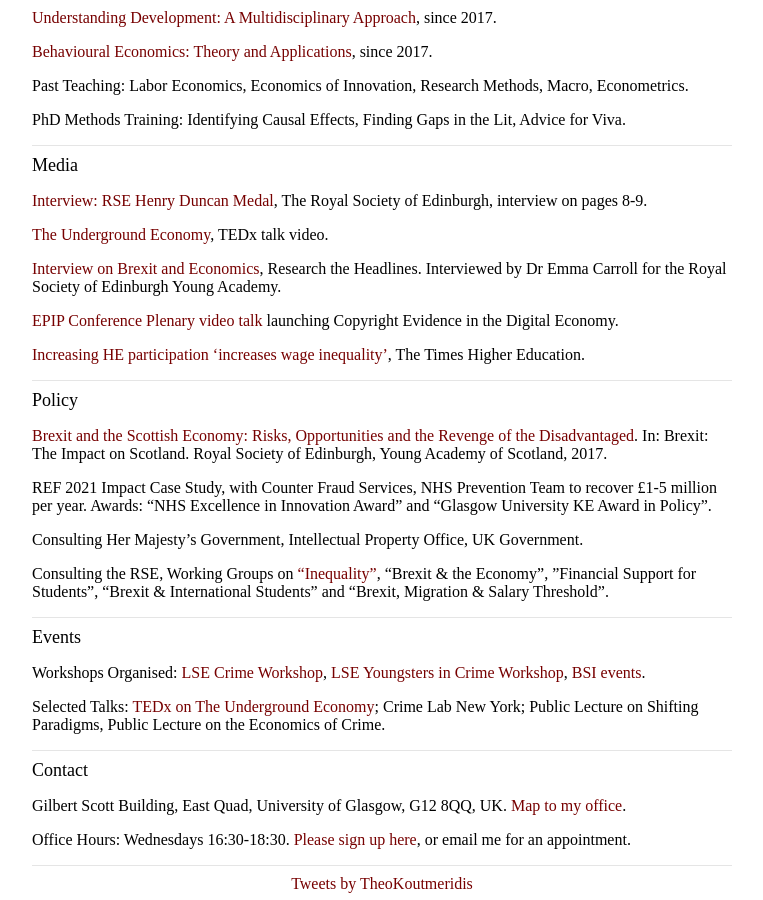
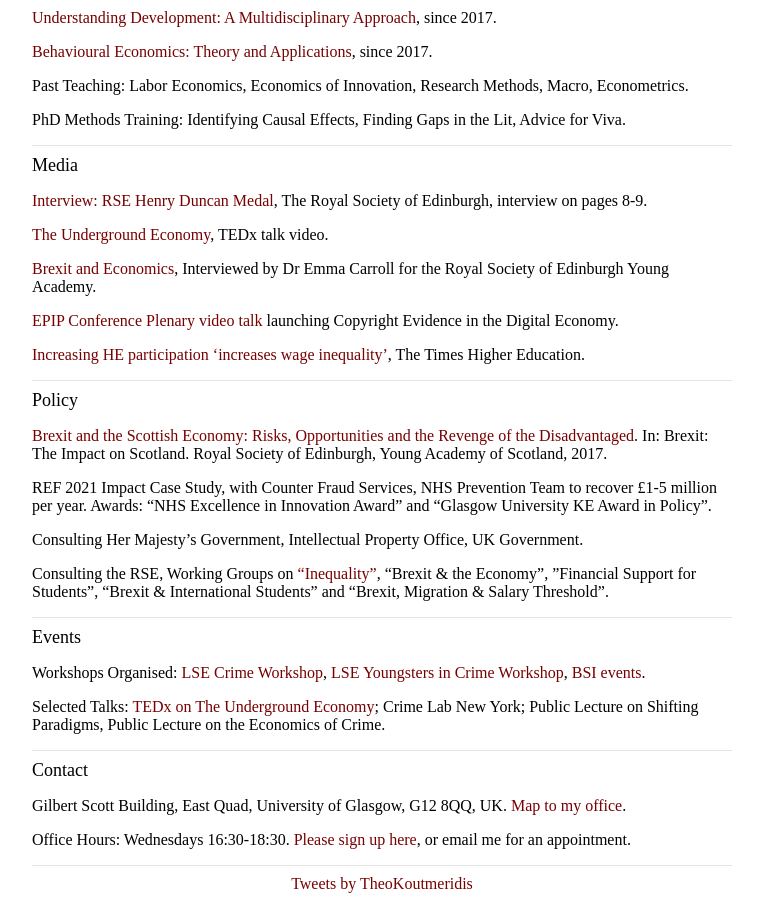
Before and after one commit to koutmeridis/koutmeridis.github.io, a Jekyll site: the page built from index.md, in a window 1280 px wide and 900 px high, scrolled down 1156 px. Shown: the whole window, without its empty margins (258-1021 px from the left). Built offline with Jekyll 4.4.1, drawn with Linux system fonts in a browser that asks for light colours; comment, search, counter and statistics services are not loaded.

Commit message:
Update index.md

```diff
--- a/index.md
+++ b/index.md
@@ -45,7 +45,7 @@ PhD Methods Training: Identifying Causal Effects, Finding Gaps in the Lit, Advic
 
 <a href="https://www.youtube.com/watch?v=wLvewC5f_dU">The Underground Economy</a>, TEDx talk video.
 
-<a href="https://researchtheheadlines.org/2017/09/21/talking-headlines-with-theo-koutmeridis-media-brexit-and-the-scottish-economy/">Interview on Brexit and Economics</a>, Research the Headlines. Interviewed by Dr Emma Carroll for the Royal Society of Edinburgh Young Academy.
+<a href="https://researchtheheadlines.org/2017/09/21/talking-headlines-with-theo-koutmeridis-media-brexit-and-the-scottish-economy/">Brexit and Economics</a>, Interviewed by Dr Emma Carroll for the Royal Society of Edinburgh Young Academy.
 
 <a href="https://www.youtube.com/watch?v=14DxSm2E5VU">EPIP Conference Plenary video talk</a> launching Copyright Evidence in the Digital Economy.
 
```
